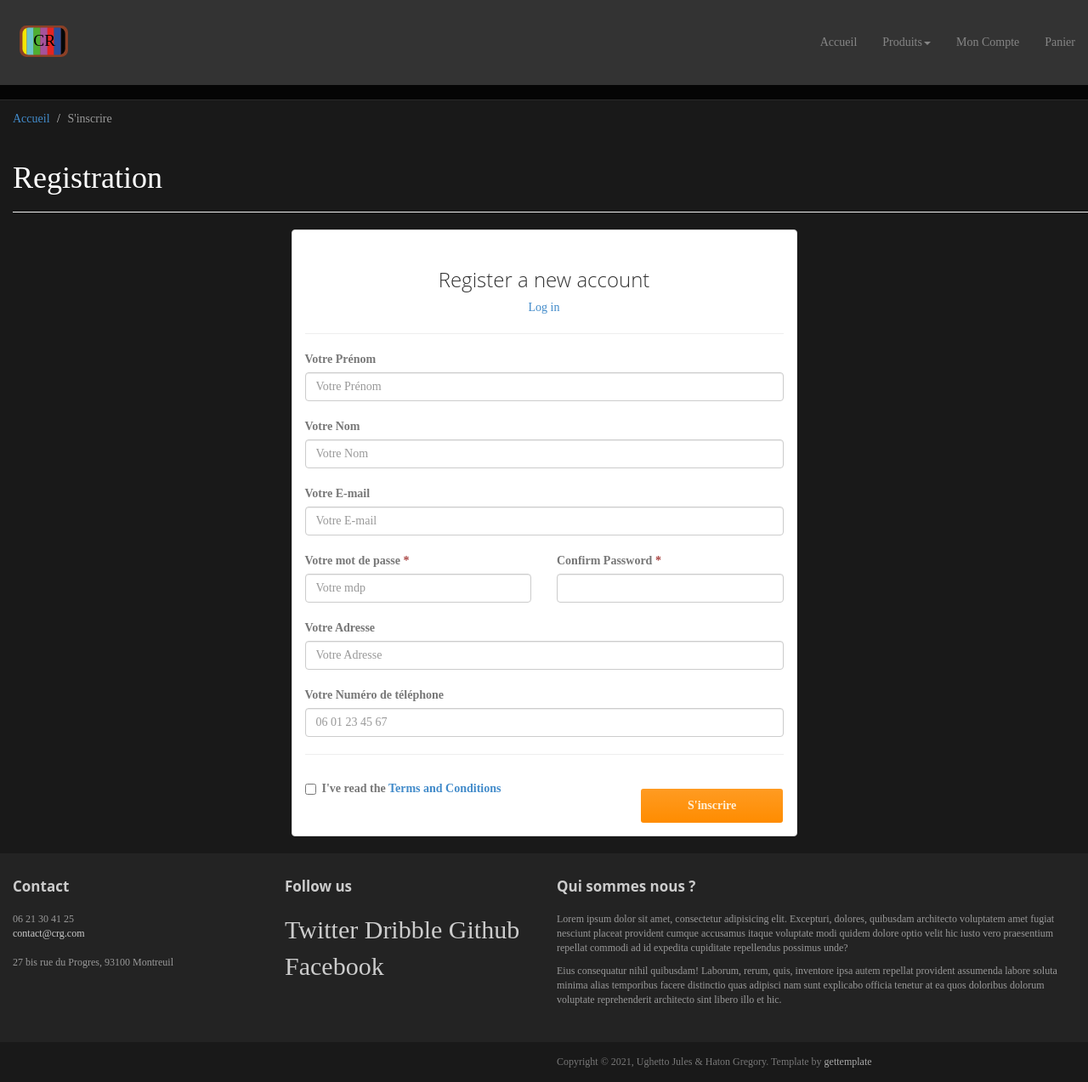
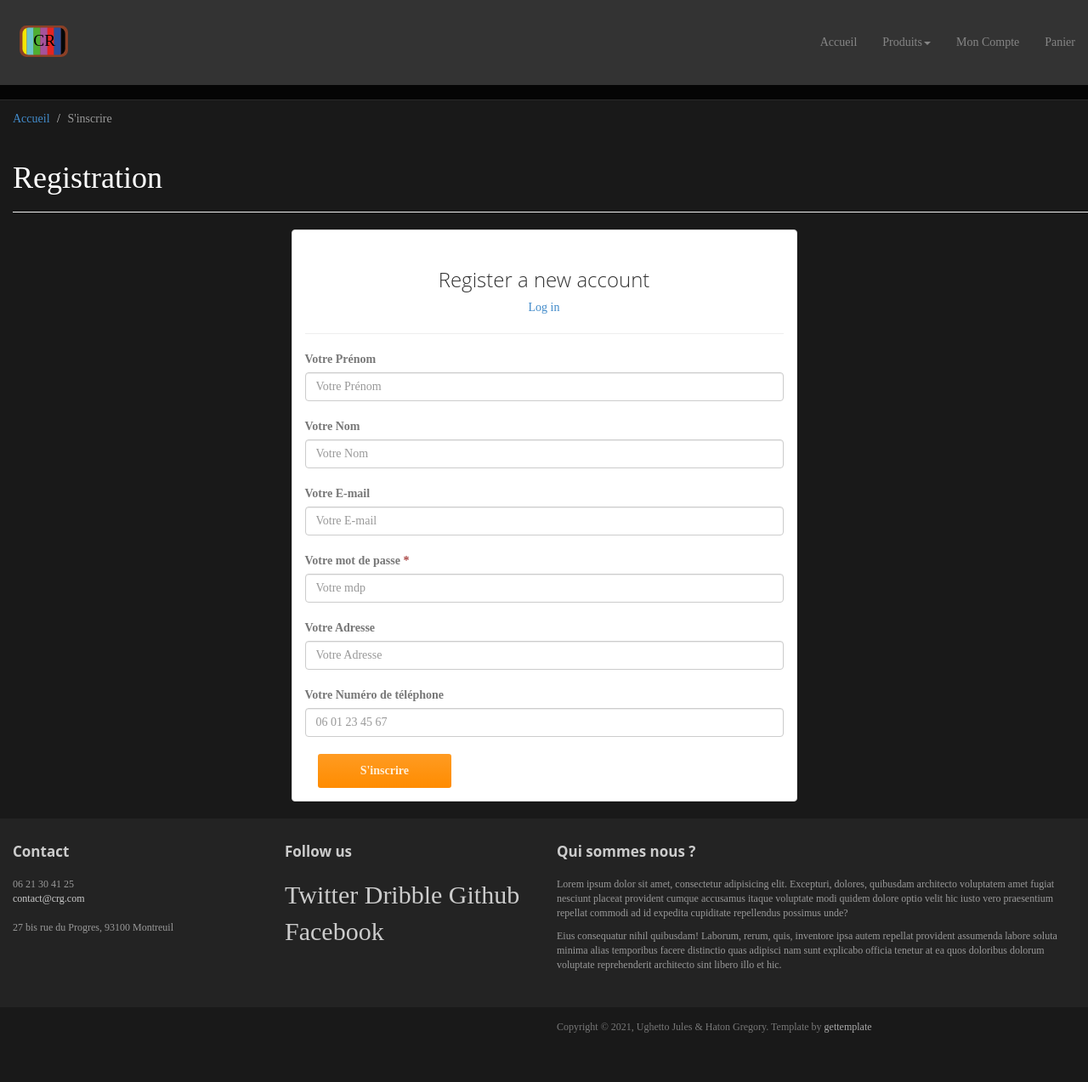
Before and after one commit to WhimBlob/cathodicraygaming, a PHP site: page /signup.php in a window 1280 px wide. Shown: the whole page at 85% size. After the commit the page ends 1215 px from the top, so only its background shows below. Run offline with PHP 8.4, Linux system fonts and the light colour scheme; tables that the repository leaves empty hold one stand-in row (values such as "Sample post"); some libraries are stand-ins or nearby versions; some web fonts are replaced.

Commit message:
Sécurité ok sur l'inscription Manque sécurité connexion Manque Rex inscription

```diff
--- a/signup.php
+++ b/signup.php
@@ -32,47 +32,30 @@
 
               <div class="top-margin">
                 <label for="prenom" class="form-label">Votre Prénom</label>
-                <input type="text" class="form-control" id="prenom" placeholder="Votre Prénom" name="prenom" value="<?= $champPrenom; ?>">
+                <input type="text" class="form-control" id="prenom" placeholder="Votre Prénom" name="prenom" value="<?= htmlspecialchars($champPrenom); ?>">
               </div>
               <div class="top-margin">
                 <label for="nom" class="form-label">Votre Nom</label>
-                <input type="text" class="form-control" id="nom" placeholder="Votre Nom" name="nom" value="<?= $champNom; ?>">
+                <input type="text" class="form-control" id="nom" placeholder="Votre Nom" name="nom" value="<?= htmlspecialchars($champNom); ?>">
               </div>
               <div class="top-margin">
                 <label for="email" class="form-label">Votre E-mail</label>
-                <input type="text" class="form-control" id="email" placeholder="Votre E-mail" name="email" value="<?= $champEmail; ?>">
+                <input type="text" class="form-control" id="email" placeholder="Votre E-mail" name="email" value="<?= htmlspecialchars($champEmail); ?>">
               </div>
-              <div class="row top-margin">
-                <div class="col-sm-6">
-                  <label for="mdp">Votre mot de passe <span class="text-danger">*</span></label>
-                  <input type="text" class="form-control" id="mdp" placeholder="Votre mdp" name="mdp" value="<?= $champMdp; ?>">
-                </div>
-                <div class="col-sm-6">
-                  <label>Confirm Password <span class="text-danger">*</span></label>
-                  <input type="text" class="form-control">
-                </div>
+              <div class="top-margin">
+                <label for="mdp">Votre mot de passe <span class="text-danger">*</span></label>
+                <input type="text" class="form-control" id="mdp" placeholder="Votre mdp" name="mdp" value="<?= htmlspecialchars($champMdp); ?>">
               </div>
               <div class="top-margin">
                 <label for="adresse" class="form-label">Votre Adresse</label>
-                <input type="text" class="form-control" id="adresse" placeholder="Votre Adresse" name="adresse" value="<?= $champAdresse; ?>">
+                <input type="text" class="form-control" id="adresse" placeholder="Votre Adresse" name="adresse" value="<?= htmlspecialchars($champAdresse); ?>">
               </div>
               <div class="top-margin">
                 <label for="num_tel" class="form-label">Votre Numéro de téléphone</label>
-                <input type="text" class="form-control" id="num_tel" placeholder="06 01 23 45 67" name="num_tel" value="<?= $champNumTel; ?>">
+                <input type="text" class="form-control" id="num_tel" placeholder="06 01 23 45 67" name="num_tel" value="<?= htmlspecialchars($champNumTel); ?>">
               </div>
-
-              <hr>
-
-              <div class="row">
-                <div class="col-lg-8">
-                  <label class="checkbox">
-                    <input type="checkbox">
-                    I've read the <a href="page_terms.html">Terms and Conditions</a>
-                  </label>
-                </div>
-                <div class="col-lg-4 text-right">
-                 <input type="submit" value="S'inscrire" name="envoyer" id="envoyer" class="btn btn-action">
-                </div>
+              <div class="col-lg-4 text-right">
+               <input type="submit" value="S'inscrire" name="envoyer" id="envoyer" class="btn btn-action">
               </div>
             </form>
           </div>
```
Also changed, not shown: ressources/config.php (+0 -27 lines).
